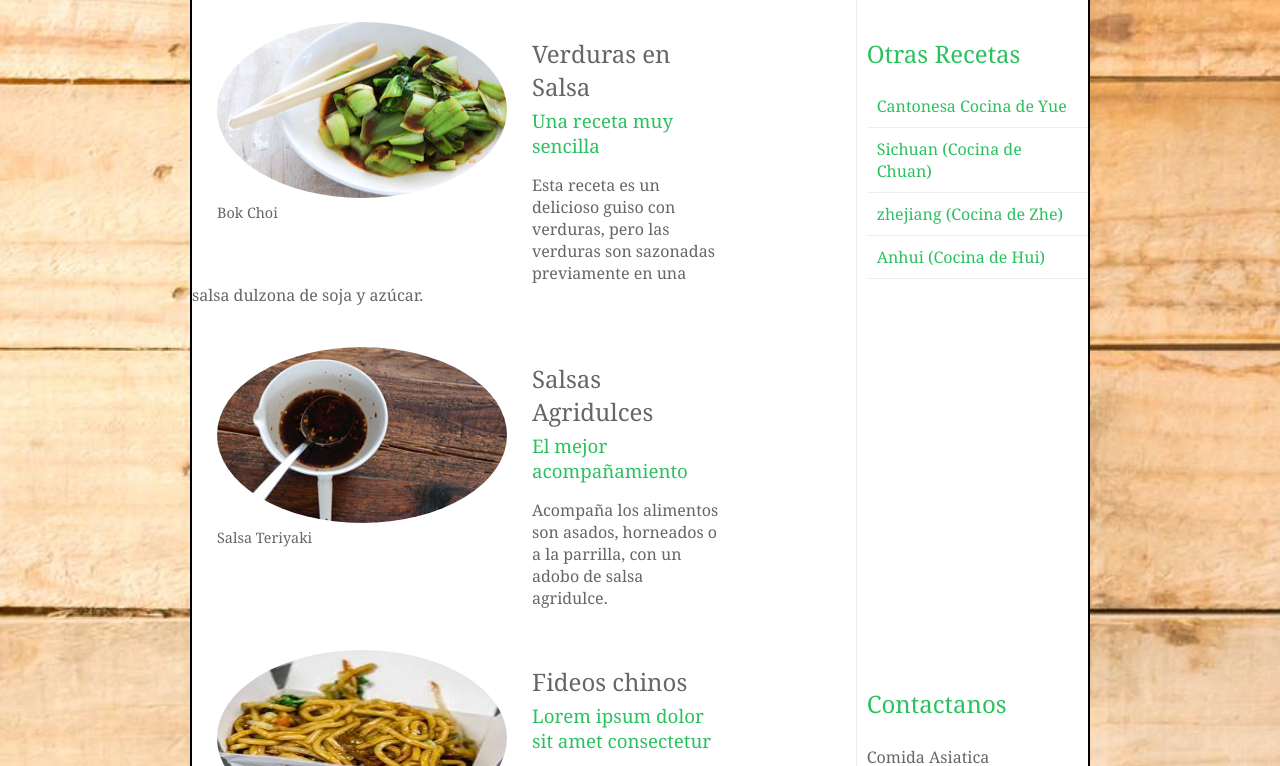
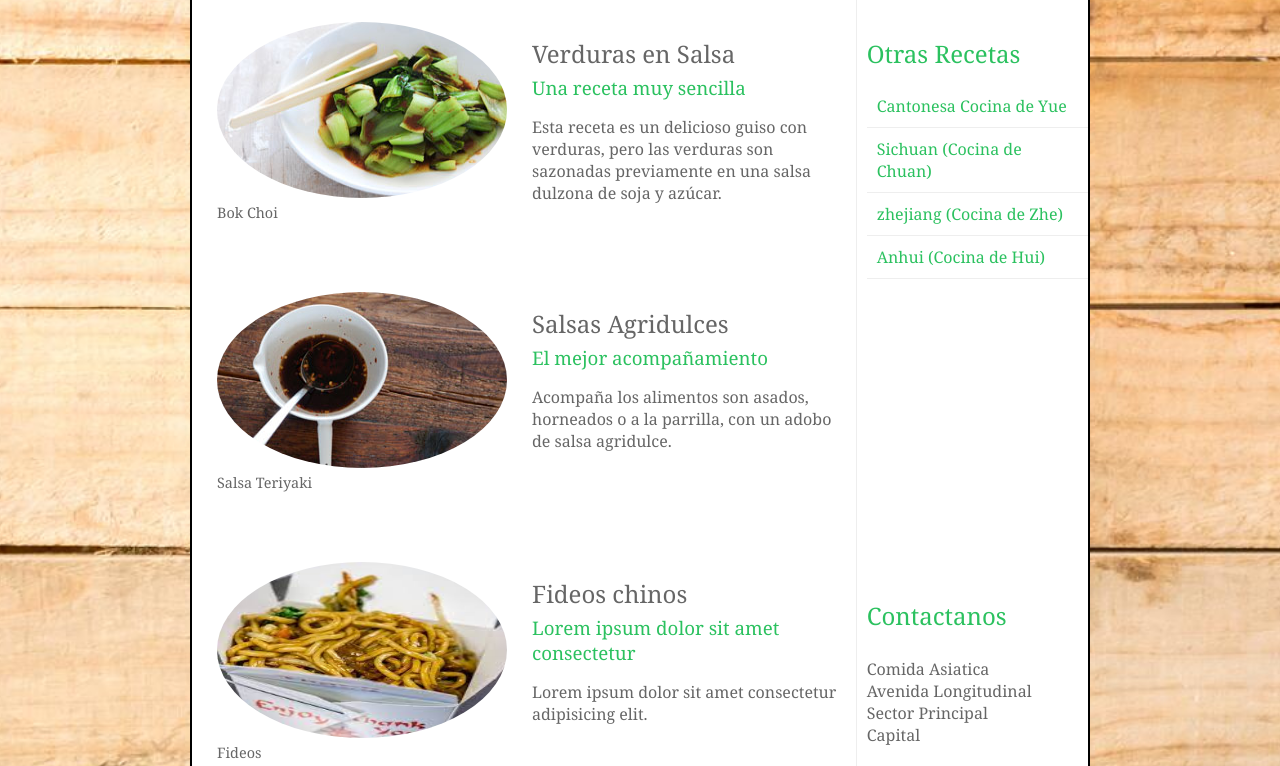
Before and after one commit to EstebanGomezR/javascript-actividad1, a plain HTML site: page actividad_02_modificada.html in a window 1280 px wide. Shown: the part 171-937 px from the top of the page. Drawn offline with Linux system fonts and the light colour scheme.

Commit message:
margen actividad_2

```diff
--- a/css/styles02_modificado.css
+++ b/css/styles02_modificado.css
@@ -87,7 +87,7 @@ section.courses {
 article {
     clear: both;
     overflow: auto;
-    width: 80%;
+    width: 99%;
 }
 
 hgroup {
```
